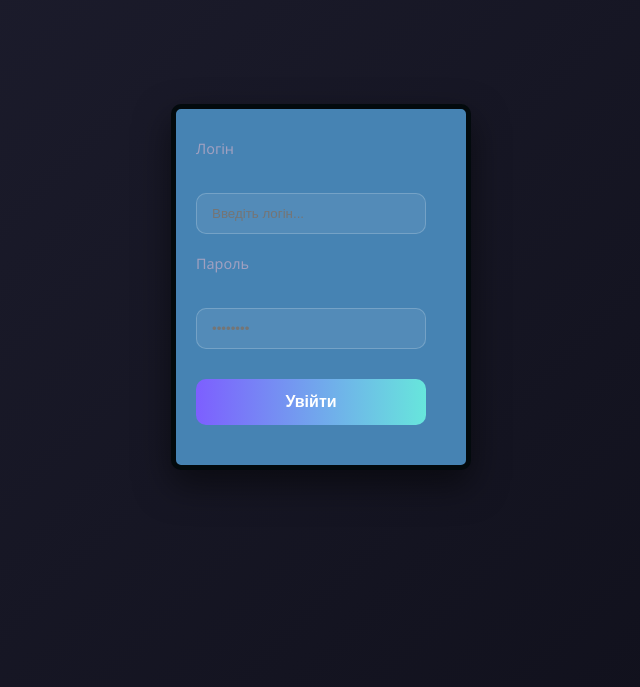
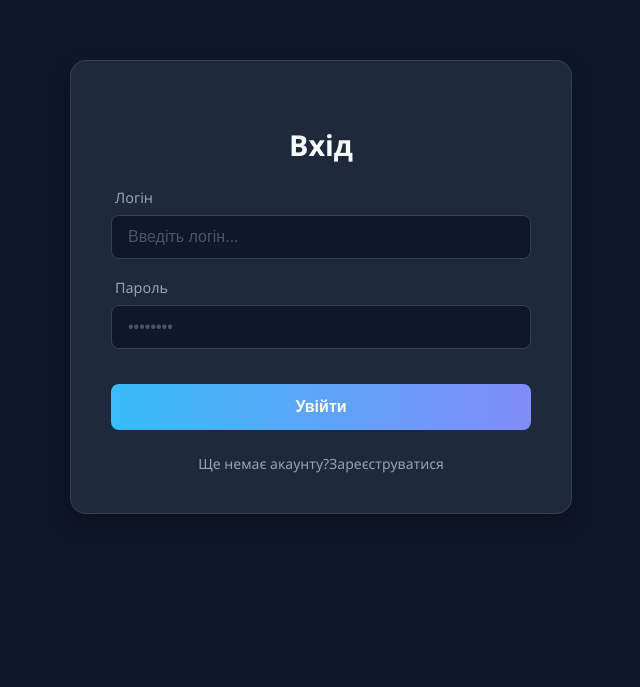
Before and after one commit to kolagusak752-kpi/social-network1, a React app in the folder frontend/: page /login in a window 1280 px wide. Shown: the part 113-800 px from the top of the page, without its empty margins (319-959 px from the left). Built offline with nearby package versions, Linux system fonts and the light colour scheme; the HTML template or start-up script is replaced by a standard one.

Commit message:
update login and registration forms

```diff
--- a/frontend/src/app/App.tsx
+++ b/frontend/src/app/App.tsx
@@ -1,14 +1,16 @@
 import LoginPage from "../pages/loginPage"
 import RegistrPage from "../pages/registrPage"
-import LandingPage from "../pages/landingPage"
+import { Navigate } from "react-router-dom"
+
 import {Routes, Route} from "react-router-dom"
 
 export default function App() {
     return (
         <Routes>
-            <Route path = "/" element = {<LandingPage />} />
             <Route path = "/login" element ={<LoginPage />} />
             <Route path = "/registration" element = {<RegistrPage />} />
+
+            <Route path = "/" element = {<Navigate to = "/login"></Navigate>} />
         </Routes>
     )
 }
--- a/frontend/src/components/authForm/LoginForm/loginForm.css
+++ b/frontend/src/components/authForm/LoginForm/loginForm.css
@@ -1,81 +1,97 @@
-/* Центруємо все на екрані */
-body {
-  margin: 0;
+/* auth.css */
+
+/* Контейнер на весь экран */
+.auth-container {
   display: flex;
   justify-content: center;
   align-items: center;
   min-height: 100vh;
-  background: linear-gradient(135deg, #1e1e2f 0%, #0f0f1a 100%);
-  font-family: 'Segoe UI', Tahoma, Geneva, Verdana, sans-serif;
-  color: #ffffff;
+  width: 100%;
+  background-color: #0f172a; /* Тот самый темно-синий */
+  margin: 0;
 }
 
-/* Контейнер форми */
+/* Карточка формы (и для логина, и для рега) */
 .auth-form {
-  background: rgba(255, 255, 255, 0.05);
-  backdrop-filter: blur(10px);
-  padding: 40px;
-  border-radius: 20px;
+  background: #1e293b;
+  padding: 2.5rem;
+  border-radius: 16px;
+  box-shadow: 0 10px 25px rgba(0, 0, 0, 0.3);
+  width: 100%;
+  max-width: 400px;
   border: 1px solid rgba(255, 255, 255, 0.1);
-  box-shadow: 0 15px 35px rgba(0, 0, 0, 0.5);
-  width: 100%;
-  max-width: 350px;
+}
+
+.auth-title {
+  color: #f8fafc;
+  font-size: 1.8rem;
+  margin-bottom: 1.5rem;
+  text-align: center;
+  font-weight: 700;
+}
+
+/* Группа поле + лейбл */
+.auth-field {
   display: flex;
   flex-direction: column;
-  gap: 15px;
+  margin-bottom: 1.2rem;
 }
 
-/* Стилі для лейблів */
-.auth-labels {
+.auth-label {
+  color: #94a3b8;
   font-size: 0.9rem;
-  font-weight: 500;
-  margin-bottom: -5px;
-  color: #a0a0c0;
-  display: block;
+  margin-bottom: 0.5rem;
+  margin-left: 4px;
 }
 
-/* Стилі для інпутів */
-input {
-  width: 100%;
-  padding: 12px 15px;
-  box-sizing: border-box; /* Щоб падінги не розпирали інпут */
-  background: rgba(255, 255, 255, 0.07);
-  border: 1px solid rgba(255, 255, 255, 0.2);
-  border-radius: 10px;
-  color: #fff;
-  outline: none;
+/* Стили инпутов */
+.auth-input {
+  background: #0f172a;
+  border: 1.5px solid #334155;
+  border-radius: 8px;
+  padding: 12px 16px;
+  color: #f8fafc;
+  font-size: 1rem;
   transition: all 0.3s ease;
 }
 
-input:focus {
-  background: rgba(255, 255, 255, 0.12);
-  border-color: #7d5fff;
-  box-shadow: 0 0 10px rgba(125, 95, 255, 0.3);
+.auth-input:focus {
+  outline: none;
+  border-color: #38bdf8; /* Неоновый голубой фокус */
+  box-shadow: 0 0 8px rgba(56, 189, 248, 0.3);
 }
 
-/* Кнопка */
-.auth-buttons {
-  margin-top: 10px;
-}
-
-button {
+/* Кнопка с градиентом */
+.auth-button {
   width: 100%;
   padding: 14px;
+  margin-top: 1rem;
+  background: linear-gradient(90deg, #38bdf8 0%, #818cf8 100%);
   border: none;
-  border-radius: 10px;
-  background: linear-gradient(90deg, #7d5fff, #67e6dc);
-  color: #fff;
+  border-radius: 8px;
+  color: white;
   font-size: 1rem;
   font-weight: 600;
   cursor: pointer;
-  transition: transform 0.2s ease, box-shadow 0.2s ease;
+  transition: opacity 0.3s, transform 0.2s;
 }
 
-button:hover {
-  transform: translateY(-2px);
-  box-shadow: 0 5px 15px rgba(125, 95, 255, 0.4);
+.auth-button:hover {
+  opacity: 0.9;
+  transform: translateY(-1px);
+}
+.link {
+  display: block;
+  margin-top: 1.5rem;
+  text-align: center;
+  color: #94a3b8;
+  text-decoration: none;
+  font-size: 0.875rem;
+  font-weight: 500;
+  transition: all 0.3s ease;
 }
 
-button:active {
-  transform: translateY(0);
+.link:hover {
+  color: #38bdf8;
+  text-shadow: 0 0 10px rgba(56, 189, 248, 0.4);
 }
--- a/frontend/src/components/authForm/LoginForm/loginForm.tsx
+++ b/frontend/src/components/authForm/LoginForm/loginForm.tsx
@@ -1,5 +1,6 @@
 import "./loginForm.css";
 import { useState } from "react";
+import { Link } from "react-router-dom";
 
 export default function LoginForm() {
   const [login, setLogin] = useState("");
@@ -9,26 +10,36 @@ export default function LoginForm() {
     console.log(`Login:${login}, Password:${password}`);
   }
 return (
-    <div className="container">
-      <form className="auth-form" onSubmit={handleSubmit}>
-        <label className="auth-labels">Логін</label>
+  <div className="auth-container">
+    <form className="auth-form" onSubmit={handleSubmit}>
+      <h2 className="auth-title">Вхід</h2>
+
+      <div className="auth-field">
+        <label className="auth-label" htmlFor="login">Логін</label>
         <input
+          id="login"
+          className="auth-input"
           type="text"
+          placeholder="Введіть логін..."
           onChange={(e) => setLogin(e.target.value)}
-          placeholder="Введіть логін..."
         />
+      </div>
 
-        <label className="auth-labels">Пароль</label>
+      <div className="auth-field">
+        <label className="auth-label" htmlFor="password">Пароль</label>
         <input
+          id="password"
+          className="auth-input"
           type="password"
+          placeholder="••••••••"
           onChange={(e) => setPassword(e.target.value)}
-          placeholder="••••••••"
         />
+      </div>
 
-        <div className="auth-buttons">
-          <button type="submit">Увійти</button>
-        </div>
-      </form>
-    </div>
-  );
+      <button type="submit" className="auth-button">Увійти</button>
+      <Link className ="link" to = "/registration">Ще немає акаунту?Зареєструватися</Link>
+    </form>
+  </div>
+);
+
 }
--- a/frontend/src/components/authForm/RegistrForm/registrForm.css
+++ b/frontend/src/components/authForm/RegistrForm/registrForm.css
@@ -1,16 +1,92 @@
-.auth-form {
-    width: 300px;
-    padding-top:30px;
-    padding-left:20px;
-    box-sizing:border-box;
-    display:flex;
-    flex-direction: column;
-    gap:20px;
-    background-color:#4683b3;
-    border:5px solid rgb(3, 10, 13);
-    border-radius:10px
+html, body {
+  margin: 0;
+  padding: 0;
+  height: 100%;
+  width: 100%;
 }
 
-.auth-labels{
-    margin-bottom:15px
-    }
+.auth-container {
+  display: flex;
+  justify-content: center;
+  align-items: center;
+  min-height: 100vh;
+  background-color: #0f172a; /* Глубокий темно-синий */
+  font-family: 'Segoe UI', Tahoma, Geneva, Verdana, sans-serif;
+}
+
+/* Карточка регистрации */
+.auth-form {
+  background: #1e293b;
+  padding: 2.5rem;
+  border-radius: 16px;
+  box-shadow: 0 10px 25px rgba(0, 0, 0, 0.3);
+  width: 100%;
+  max-width: 420px;
+  border: 1px solid rgba(255, 255, 255, 0.1);
+}
+
+.auth-title {
+  color: #f8fafc;
+  font-size: 1.8rem;
+  margin-bottom: 1.5rem;
+  text-align: center;
+  font-weight: 700;
+}
+
+/* Поля ввода */
+.auth-field {
+  display: flex;
+  flex-direction: column;
+  margin-bottom: 1.2rem;
+}
+
+.auth-label {
+  color: #94a3b8;
+  font-size: 0.9rem;
+  margin-bottom: 0.5rem;
+  margin-left: 4px;
+}
+
+.auth-input {
+  background: #0f172a;
+  border: 1.5px solid #334155;
+  border-radius: 8px;
+  padding: 12px 16px;
+  color: #f8fafc;
+  font-size: 1rem;
+  transition: all 0.3s ease;
+}
+
+.auth-input:focus {
+  outline: none;
+  border-color: #38bdf8; /* Неоновый голубой */
+  box-shadow: 0 0 8px rgba(56, 189, 248, 0.3);
+}
+
+.auth-input::placeholder {
+  color: #475569;
+}
+
+/* Кнопка с градиентом */
+.auth-button {
+  width: 100%;
+  padding: 14px;
+  margin-top: 1rem;
+  background: linear-gradient(90deg, #38bdf8 0%, #818cf8 100%);
+  border: none;
+  border-radius: 8px;
+  color: white;
+  font-size: 1rem;
+  font-weight: 600;
+  cursor: pointer;
+  transition: opacity 0.3s, transform 0.2s;
+}
+
+.auth-button:hover {
+  opacity: 0.9;
+  transform: translateY(-1px);
+}
+
+.auth-button:active {
+  transform: translateY(1px);
+}
--- a/frontend/src/components/authForm/RegistrForm/registrForm.tsx
+++ b/frontend/src/components/authForm/RegistrForm/registrForm.tsx
@@ -1,39 +1,63 @@
-import "./registrForm.css"
+import "./registrForm.css";
 import { useState } from "react";
 
 export default function regisrtForm() {
   const [login, setLogin] = useState("");
   const [password, setPassword] = useState("");
-  const [confirmPassword, setConfirmPassword] = useState("")
+  const [confirmPassword, setConfirmPassword] = useState("");
   function handleSubmit(event: React.SubmitEvent<HTMLFormElement>) {
     event.preventDefault();
-    console.log(`Login:${login}, Password:${password}, ConfirmPassword:${confirmPassword}`);
+    console.log(
+      `Login:${login}, Password:${password}, ConfirmPassword:${confirmPassword}`,
+    );
   }
   return (
     <>
-      <form className="auth-form" onSubmit={(e) => handleSubmit(e)}>
-        <label className="auth-labels">
+      <div className="auth-container">
+        <form className="auth-form">
+          <h2 className="auth-title">Регистрация</h2>
+
+          <div className="auth-field">
+            <label className="auth-label" htmlFor="login">
               Логин
-          <input type="text" onChange={(e) => setLogin(e.target.value)}></input>
             </label>
-        <label className="auth-labels">
+            <input
+              id="login"
+              className="auth-input"
+              type="text"
+              placeholder="Введите логин"
+            />
+          </div>
+
+          <div className="auth-field">
+            <label className="auth-label" htmlFor="password">
               Пароль
+            </label>
             <input
+              id="password"
+              className="auth-input"
               type="password"
-            onChange={(e) => setPassword(e.target.value)}
-          ></input>
+              placeholder="Введите пароль"
+            />
+          </div>
+
+          <div className="auth-field">
+            <label className="auth-label" htmlFor="confirmPassword">
+              Подтвердите пароль
             </label>
-        <label>
-            Подтвердите пароль
             <input
-            type = "password"
-            onChange = {(e) => setConfirmPassword(e.target.value)}>
-            </input>
-        </label>
-        <div className="auth-buttons">
-          <button type="submit">Зарегистрироваться</button>
+              id="confirmPassword"
+              className="auth-input"
+              type="password"
+              placeholder="Повторите пароль"
+            />
           </div>
+
+          <button type="submit" className="auth-button">
+            Зарегистрироваться
+          </button>
         </form>
+      </div>
     </>
   );
 }
--- a/frontend/src/pages/landingPage.tsx
+++ /dev/null
@@ -1,15 +0,0 @@
-import { useNavigate } from "react-router-dom"
-export default function LandingPage() {
-    const navigate = useNavigate()
-    return (
-    <div>
-        <button onClick = {() => navigate("/login")}>
-            Войти
-        </button>
-        <button onClick = {() => navigate("/registration")}>
-            Зарегистрироваться
-        </button>
-    </div>
-
-    )
-}
```
Also changed, not shown: frontend/src/components/authForm/ProtectedRoute.tsx (added, +8 -0 lines). Lines whose indentation alone changed are shown as unchanged.
